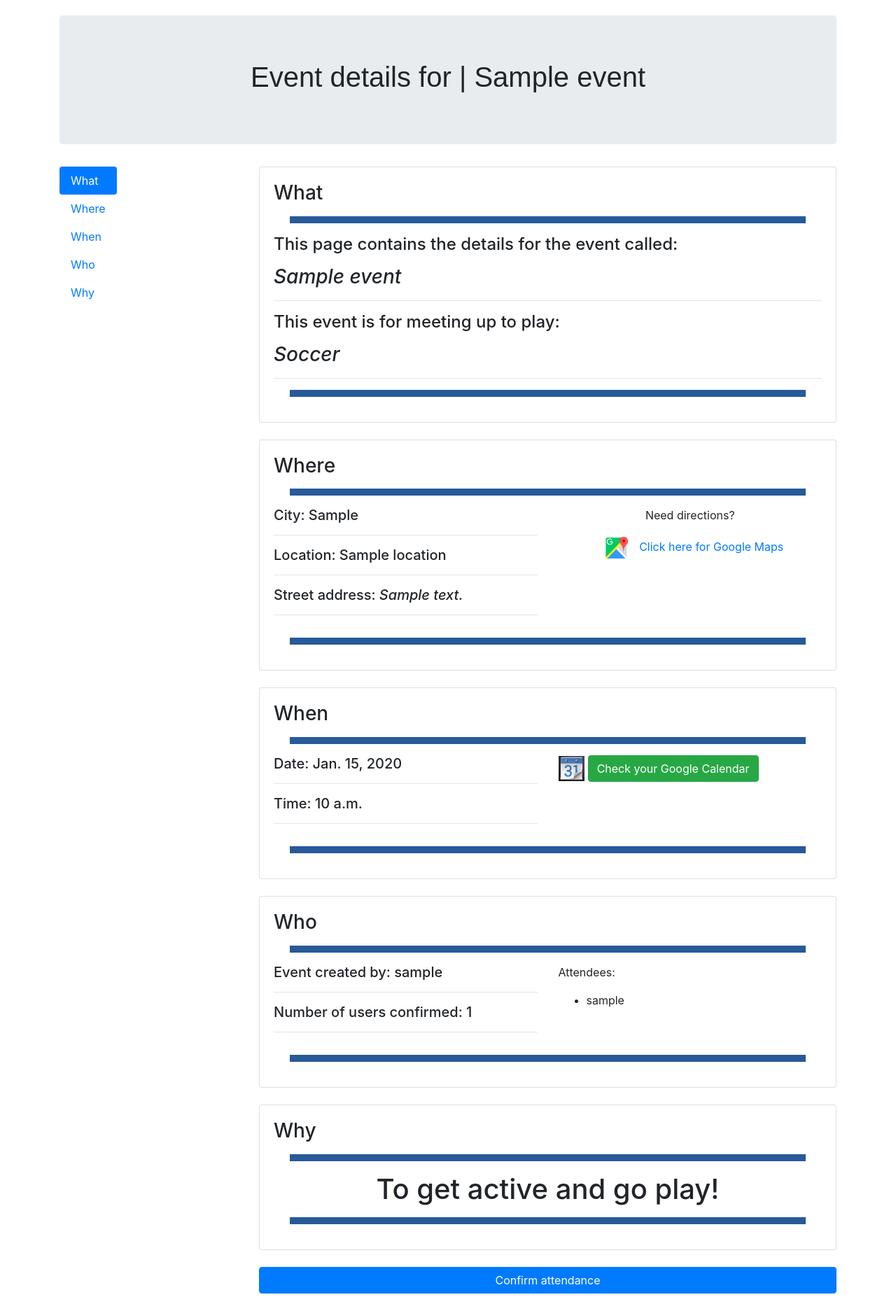
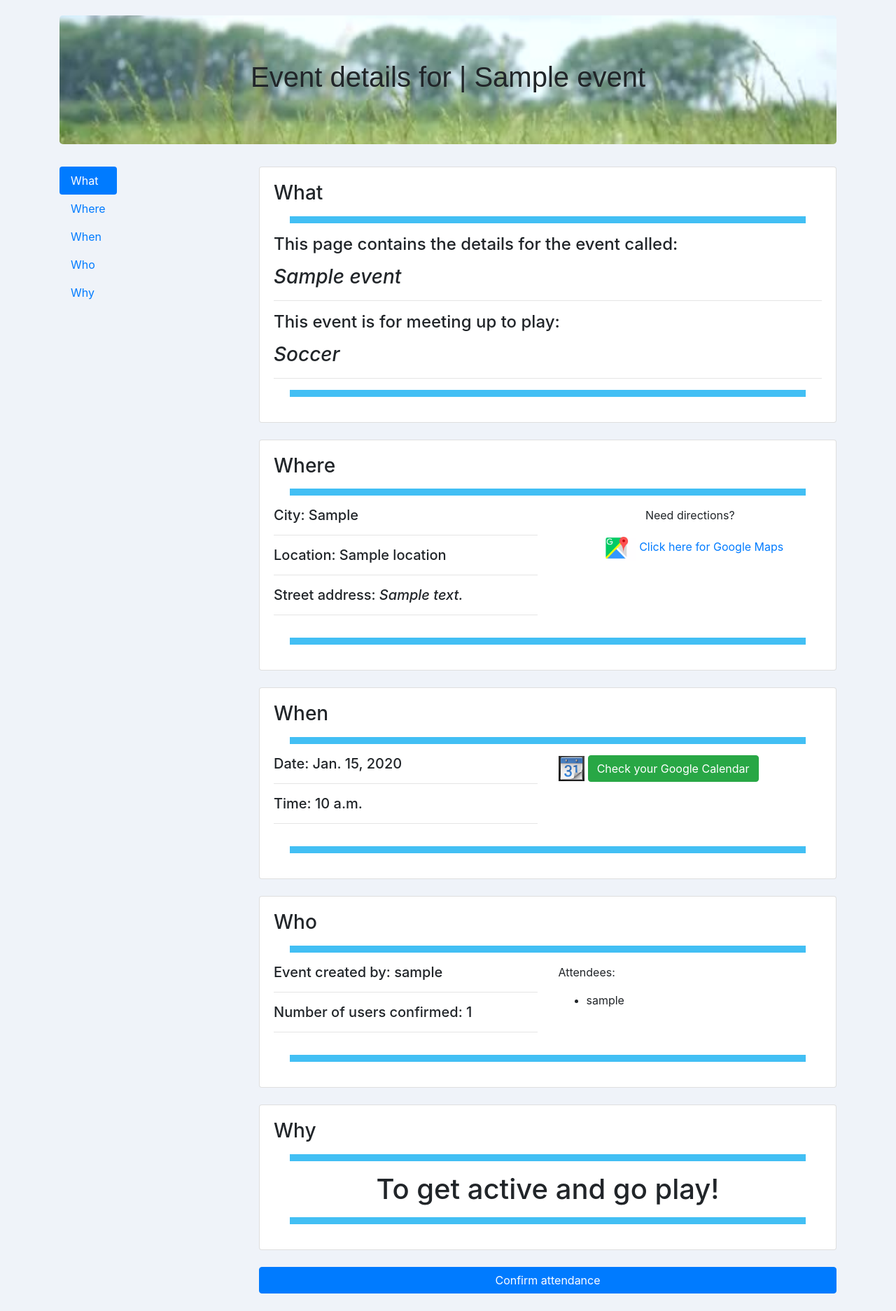
Before and after one commit to jrodowick/SeniorProject, a Django app: page /events/view/1/ in a window 1280 px wide. Shown: the part 56-1929 px from the top of the page at 70% size. Run offline with Django 3.2, Linux system fonts and the light colour scheme; tables that the repository leaves empty hold one stand-in row (values such as "Sample post"); some libraries are stand-ins or nearby versions.

Commit message:
Adds css for event page

```diff
--- a/gagp/static/css/style.css
+++ b/gagp/static/css/style.css
@@ -1,5 +1,5 @@
 body {
-  /* background: grey; */
+  background-color:#eff3f9;
 }
 
 .line-break {
@@ -38,6 +38,10 @@ body {
   background: #41f47d;
 }
 
+/* div.card {
+  height: 200px;
+} */
+
 .buffer .btn {
   border-radius: 6px;
 
@@ -68,6 +72,14 @@ hr.style1 {
   /*margin-bottom: 3%;*/
 }
 
+h2.style2 {
+  border-style: solid;
+  border-width: thin;
+  border-color: black;
+  margin-left: 3%;
+  margin-right: 3%;
+}
+
 .carousel {
   height:50vh;
   /*background-color: red;*/
@@ -75,6 +87,24 @@ hr.style1 {
 
 .carousel-indicators {
   height: 10px;
+}
+
+#eventDetails {
+
+  background-image: url("/static/images/close_grass.jpg");
+  background-size: cover;
+  background-repeat: no-repeat;
+  background-position: center;
+}
+
+hr.style1 {
+  border-style: solid;
+  border-color:#42bff4;
+  border-width: thick;
+  margin-left: 3%;
+  margin-right: 3%;
+  /*margin-top: 5%;*/
+  /*margin-bottom: 3%;*/
 }
 
 .jumbo-main {
```
